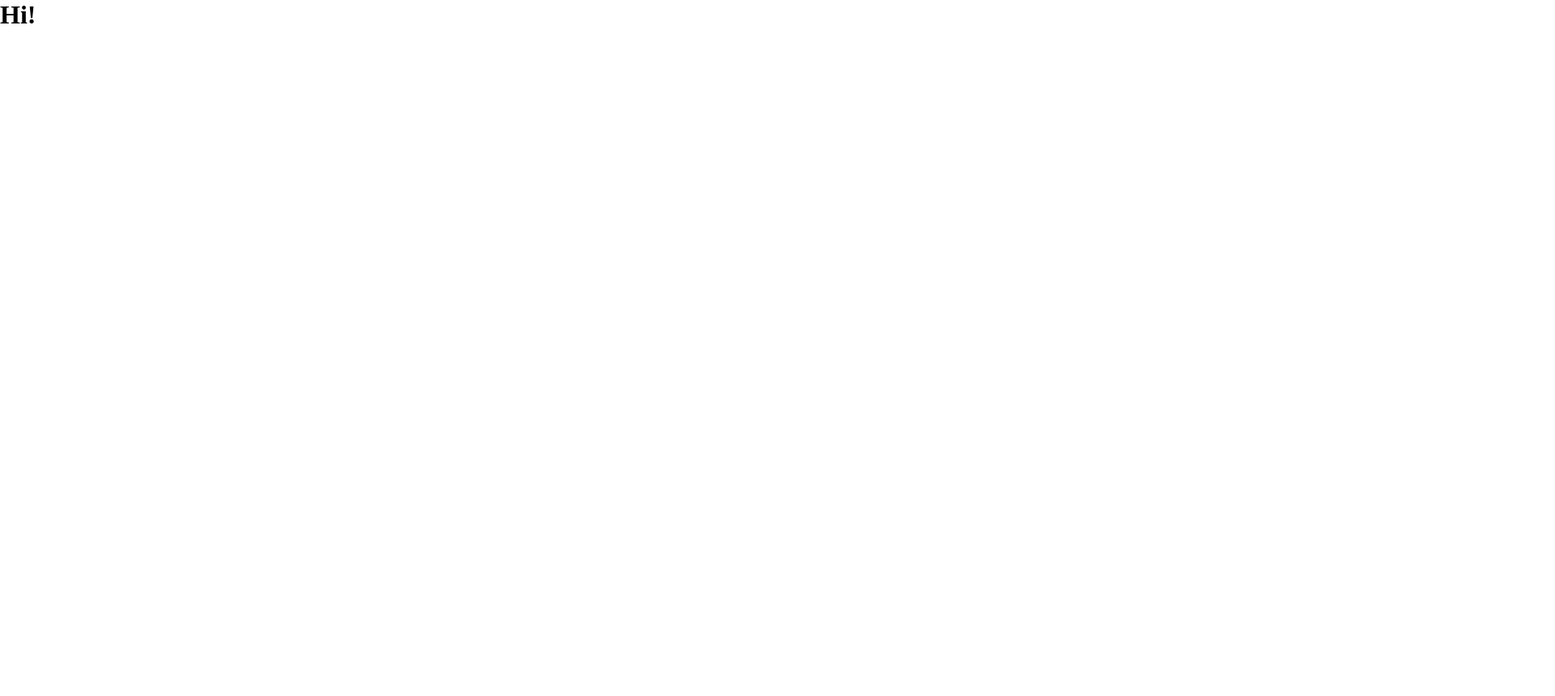
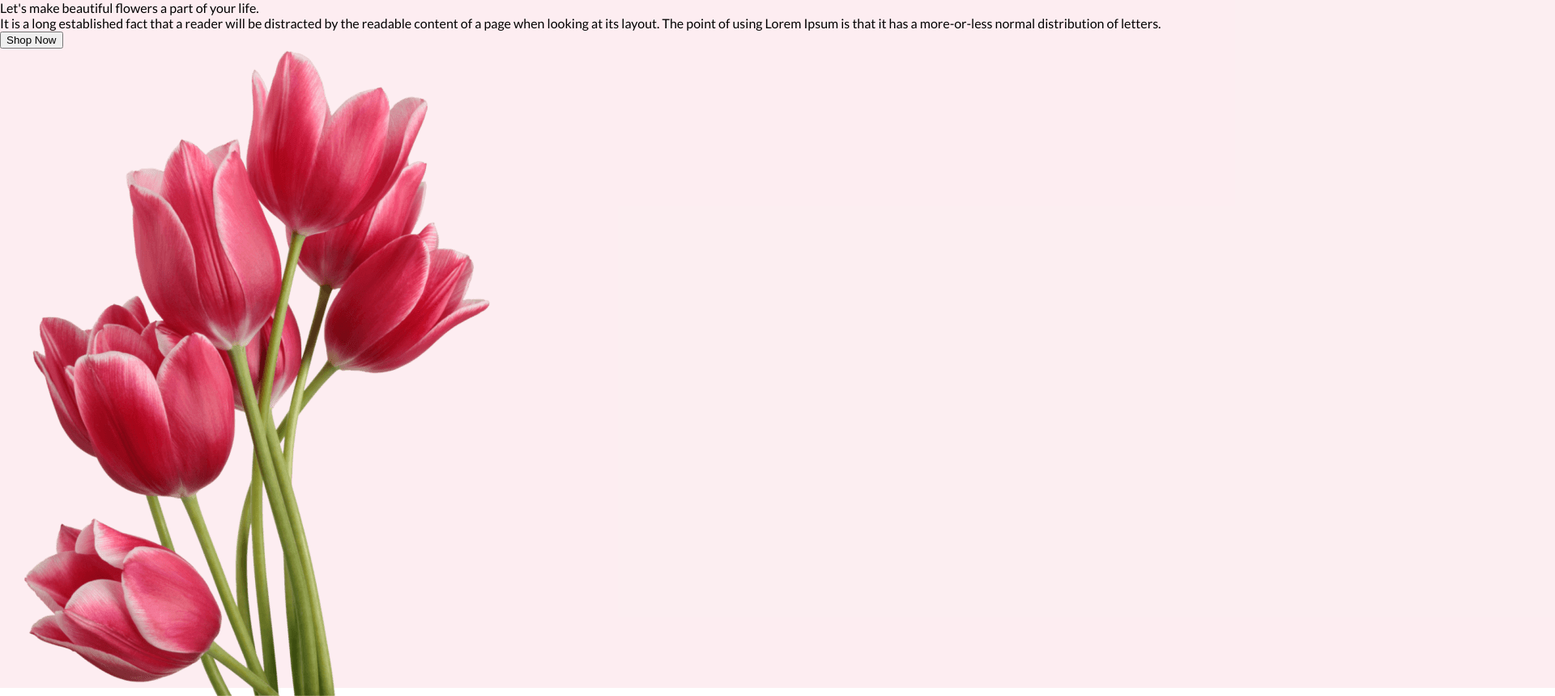
Before and after one commit to this-is-emon/online-flower-shop, a plain HTML site: page index.html in a window 1280 px wide. Shown: the whole page at 81% size, 1920 px wide, since content can reach past the window. Before the commit the page ends 800 px from the top, so only its background shows below. Drawn offline with Linux system fonts and the light colour scheme.

Commit message:
google font & header initial

```diff
--- a/flowerShop.css
+++ b/flowerShop.css
@@ -1,3 +1,15 @@
 * {
   margin: 0;
 }
+.lato-regular {
+  font-family: "Lato", sans-serif;
+  font-optical-sizing: auto;
+  font-weight: 500;
+  font-style: normal;
+}
+.header {
+  width: 1920px;
+  height: 850px;
+  flex-shrink: 0;
+  background: rgba(229, 84, 115, 0.1);
+}
--- a/index.html
+++ b/index.html
@@ -5,8 +5,33 @@
     <meta name="viewport" content="width=device-width, initial-scale=1.0" />
     <title>Flower Shop</title>
     <link rel="stylesheet" href="./flowerShop.css" />
+    <!-- font family -->
+    <link rel="preconnect" href="https://fonts.googleapis.com" />
+    <link rel="preconnect" href="https://fonts.gstatic.com" crossorigin />
+    <link
+      href="https://fonts.googleapis.com/css2?family=Lato:ital,wght@0,100;0,300;0,400;0,700;0,900;1,100;1,300;1,400;1,700;1,900&family=Open+Sans:ital,wght@0,300..800;1,300..800&family=Work+Sans:ital,wght@0,100..900;1,100..900&display=swap"
+      rel="stylesheet"
+    />
   </head>
-  <body>
-    <h1>Hi!</h1>
+  <body class="lato-regular">
+    <header class="header">
+      <div class="header-container">
+        <div class="header-banner">
+          <div class="banner-title">
+            Let's make beautiful flowers a part of your life.
+          </div>
+          <div class="banner-description">
+            It is a long established fact that a reader will be distracted by
+            the readable content of a page when looking at its layout. The point
+            of using Lorem Ipsum is that it has a more-or-less normal
+            distribution of letters.
+          </div>
+          <button type="button">Shop Now</button>
+        </div>
+        <img src="./images/pngwing 10.png" alt="banner-flower" />
+      </div>
+    </header>
+    <main></main>
+    <footer></footer>
   </body>
 </html>
```
